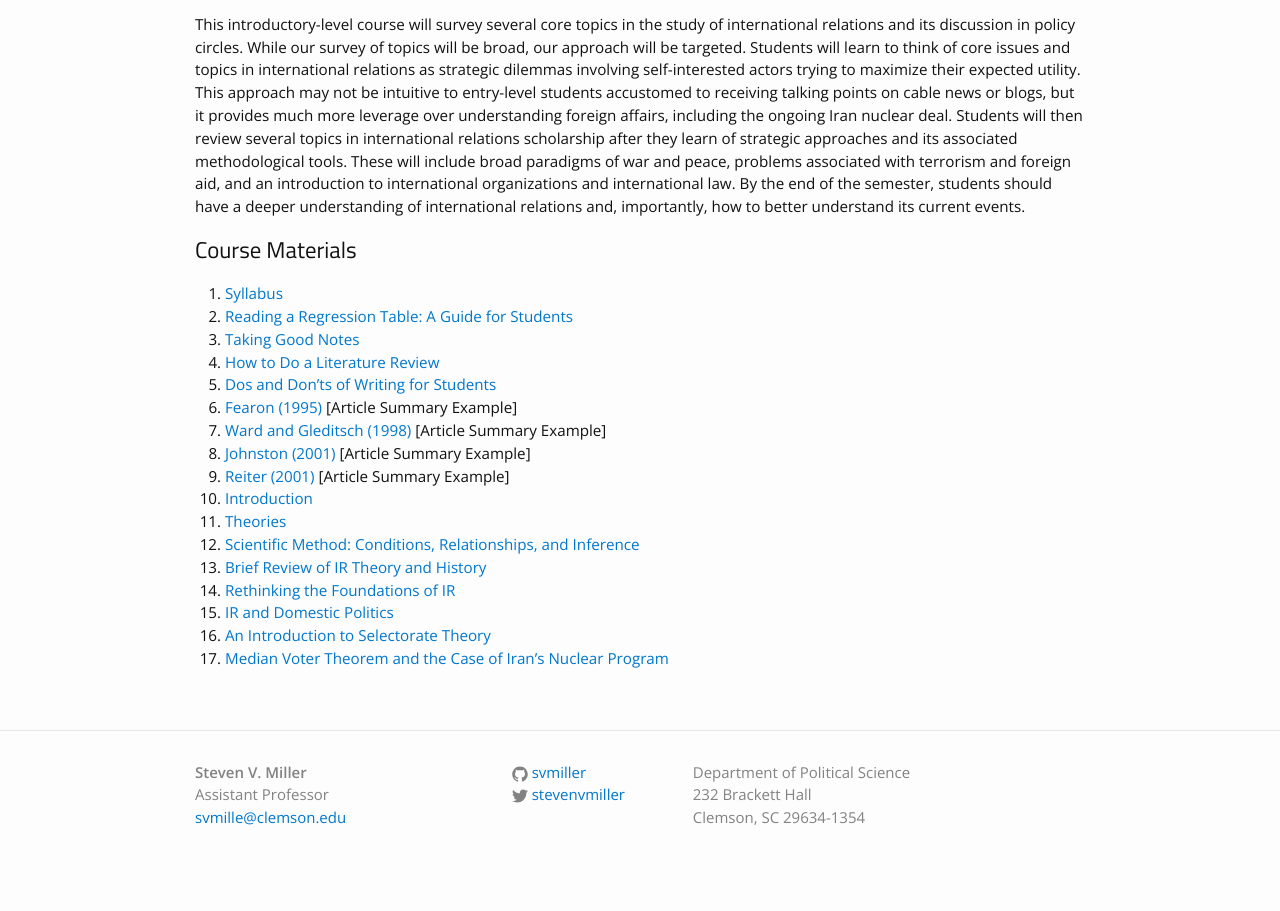
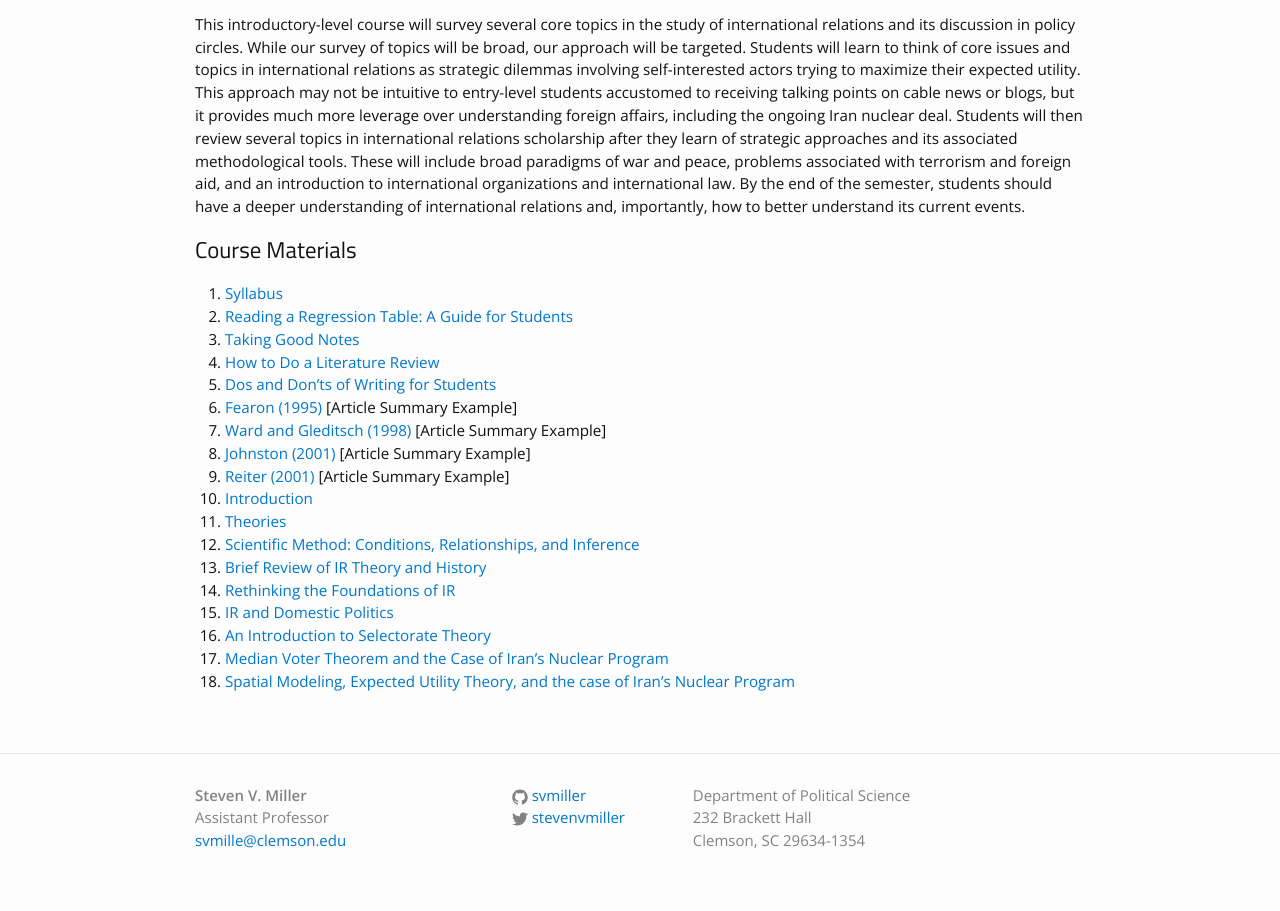
Before and after one commit to svmiller/svmiller.github.io, a Jekyll site: the page built from teaching/posc-1020.md, in a window 1280 px wide. Shown: the part 483-1394 px from the top of the page. Built offline with Jekyll 4.4.1, drawn with Linux system fonts in a browser that asks for light colours; before the commit the page ends 1371 px from its top, so only the background shows below that.

Commit message:
add lectures 09.17.2015

```diff
--- a/teaching/posc-1020.md
+++ b/teaching/posc-1020.md
@@ -27,3 +27,4 @@ This introductory-level course will survey several core topics in the study of i
 15. [IR and Domestic Politics](https://www.dropbox.com/s/ooctw81lpt638zv/posc1020-lecture-ir-domestic-politics.pdf?dl=0)
 16. [An Introduction to Selectorate Theory](https://www.dropbox.com/s/43cohcfnk9oe7x7/posc1020-lecture-selectorate-theory-intro.pdf?dl=0)
 17. [Median Voter Theorem and the Case of Iran's Nuclear Program](https://www.dropbox.com/s/rw289zl9gts61y4/posc1020-lecture-mvt-iran.pdf?dl=0)
+18. [Spatial Modeling, Expected Utility Theory, and the case of Iran's Nuclear Program](https://www.dropbox.com/s/1spjmyuq0i0zi26/posc1020-lecture-spatial-modeling-eut-iran.pdf?dl=0)
```
Also changed, not shown: teaching/posc-3410.md (+1 -0 lines).
